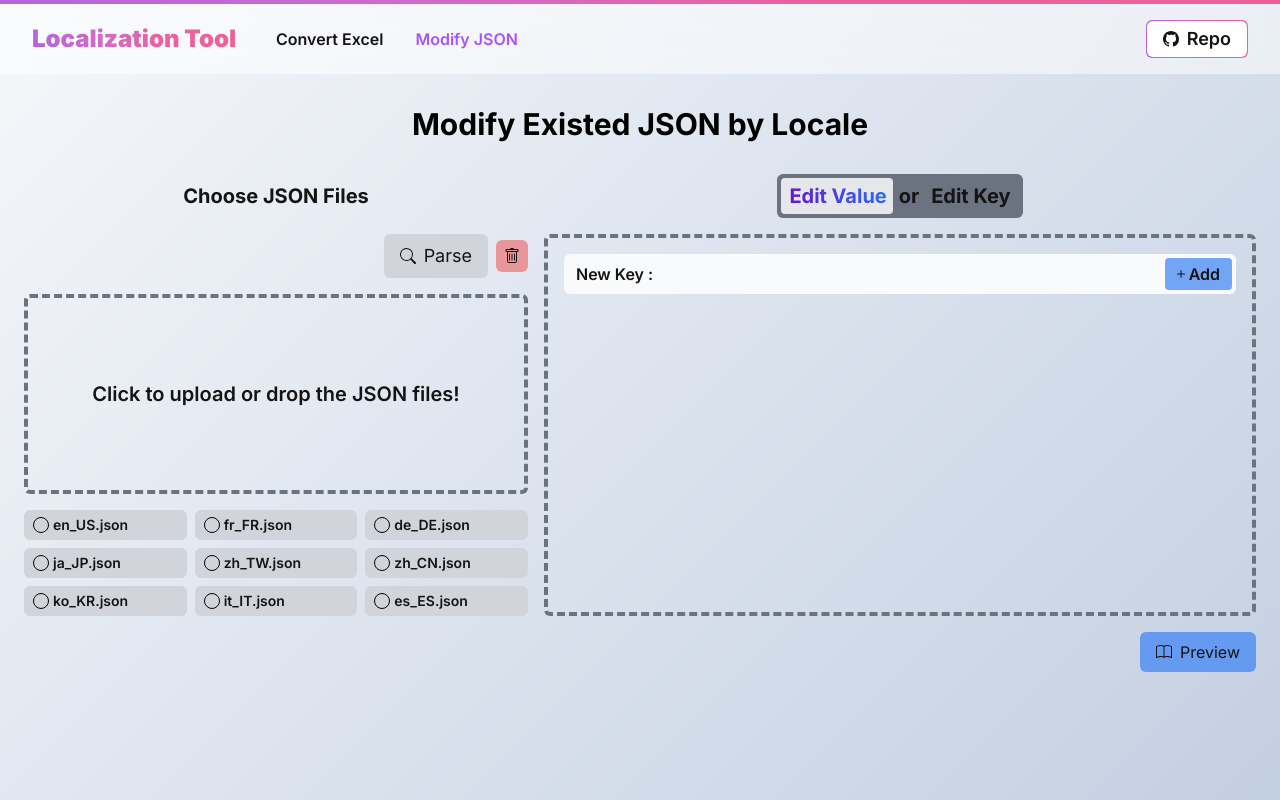
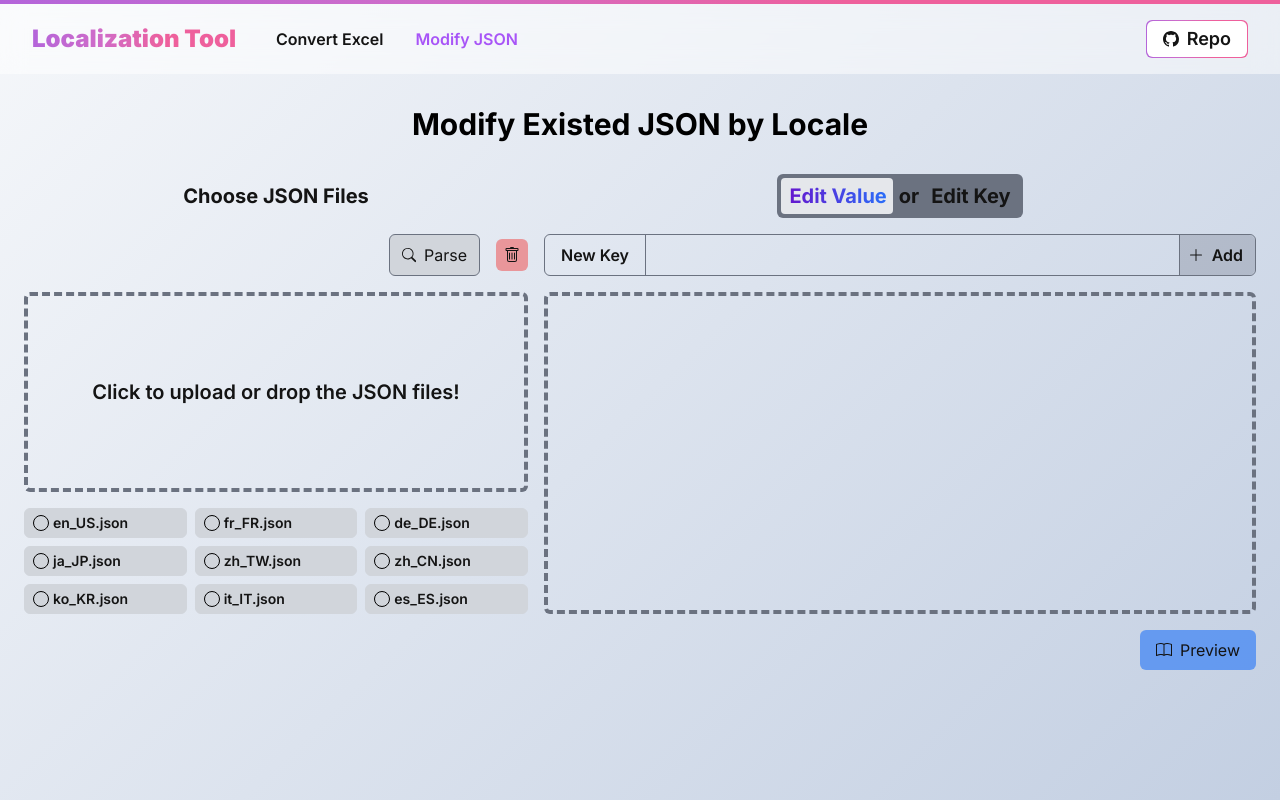
Before and after one commit to kwei/cl-localization, a Next.js app: page /modify in a window 1280 px wide. Built offline with nearby package versions, Linux system fonts and the light colour scheme.

Commit message:
Refine UI

```diff
--- a/src/app/(site)/FileUploader.tsx
+++ b/src/app/(site)/FileUploader.tsx
@@ -93,7 +93,7 @@ export const FileUploader = () => {
             type="button"
             onClick={handleSearchFile}
             disabled={!tabName || tabName.trim() === ''}
-            className="col-span-1 flex items-center justify-center gap-2 rounded-r-md border border-solid border-gray-500 bg-green-400/70 px-3 leading-6 transition-colors hover:bg-green-400/50 disabled:cursor-default disabled:bg-gray-300"
+            className="col-span-1 flex items-center gap-2 rounded-r-md border border-solid border-gray-500 bg-green-400/70 px-3 leading-6 transition-colors hover:bg-green-400/50 disabled:cursor-default disabled:bg-gray-300"
           >
             <SearchIcon />
             Parse
--- a/src/app/components/PlusIcon.tsx
+++ b/src/app/components/PlusIcon.tsx
@@ -4,9 +4,12 @@ export const PlusIcon = () => (
     width="16"
     height="16"
     fill="currentColor"
-    className="bi bi-plus"
+    className="bi bi-plus-lg"
     viewBox="0 0 16 16"
   >
-    <path d="M8 4a.5.5 0 0 1 .5.5v3h3a.5.5 0 0 1 0 1h-3v3a.5.5 0 0 1-1 0v-3h-3a.5.5 0 0 1 0-1h3v-3A.5.5 0 0 1 8 4" />
+    <path
+      fillRule="evenodd"
+      d="M8 2a.5.5 0 0 1 .5.5v5h5a.5.5 0 0 1 0 1h-5v5a.5.5 0 0 1-1 0v-5h-5a.5.5 0 0 1 0-1h5v-5A.5.5 0 0 1 8 2"
+    />
   </svg>
 );
--- a/src/app/modify/Editor.tsx
+++ b/src/app/modify/Editor.tsx
@@ -24,12 +24,10 @@ export const Editor = () => {
           trueLabel="Edit Key"
         />
       </h3>
+      <AddNewKey />
       <div className="flex min-h-[300px] w-full flex-1 flex-col gap-6 rounded-md border-4 border-dashed border-gray-500 p-4 transition-colors hover:border-gray-500/70">
-        <AddNewKey />
-        <>
-          <EditKey isShow={isEditKey} />
-          <EditValue isShow={!isEditKey} />
-        </>
+        <EditKey isShow={isEditKey} />
+        <EditValue isShow={!isEditKey} />
       </div>
     </div>
   );
@@ -54,11 +52,11 @@ const AddNewKey = () => {
   }, [newKeys, newKey, setNewKeys]);
 
   return (
-    <div className="relative flex w-full items-center rounded-md bg-gray-50 p-1">
-      <label className="px-2 py-1 font-semibold">New Key :</label>
+    <div className="relative flex w-full items-center divide-x divide-gray-500 rounded-md border border-solid border-gray-500 bg-transparent">
+      <label className="px-4 py-2 font-semibold">New Key</label>
       <input
         type="text"
-        className="flex-1 bg-transparent px-2 py-1 focus:outline-0"
+        className="flex-1 bg-transparent p-2 focus:outline-0"
         value={newKey}
         onChange={handleOnChange}
         onFocus={() => setKeyExists(false)}
@@ -66,7 +64,7 @@ const AddNewKey = () => {
       <button
         type="button"
         onClick={handleSetNewKeys}
-        className="flex h-full items-center justify-center rounded bg-blue-500/70 py-1 pl-2 pr-3 font-semibold transition-colors hover:bg-blue-500/50"
+        className="flex h-full items-center justify-center gap-2 rounded-r-md bg-gray-500/30 px-2 pr-3 font-semibold transition-colors hover:bg-gray-500/10"
       >
         <PlusIcon />
         Add
--- a/src/app/modify/FileUploader.tsx
+++ b/src/app/modify/FileUploader.tsx
@@ -83,16 +83,19 @@ export const FileUploader = () => {
       <h3 className="w-full py-2 text-center text-xl font-bold">
         Choose JSON Files
       </h3>
-      <div className="flex w-full items-center justify-end gap-2">
+      <div className="flex w-full items-center justify-end gap-4">
+        <div className="grid w-full grid-cols-5">
+          <div className="col-span-4"></div>
           <button
             type="button"
             onClick={handleSelectDataRows}
             disabled={!files || Object.keys(files).length !== 9}
-          className="flex cursor-pointer items-center gap-2 rounded-md bg-green-500/50 px-4 py-2 text-center text-lg transition-colors hover:bg-green-500/30 disabled:cursor-default disabled:bg-gray-300"
+            className="col-span-1 flex cursor-pointer items-center gap-2 rounded-md border border-solid border-gray-500 bg-green-500/50 px-3 py-2 text-base leading-6 transition-colors hover:bg-green-500/30 disabled:cursor-default disabled:bg-gray-300"
           >
             <SearchIcon />
             Parse
           </button>
+        </div>
         <button
           type="button"
           onClick={handleClear}
```
Lines whose indentation alone changed are shown as unchanged.
